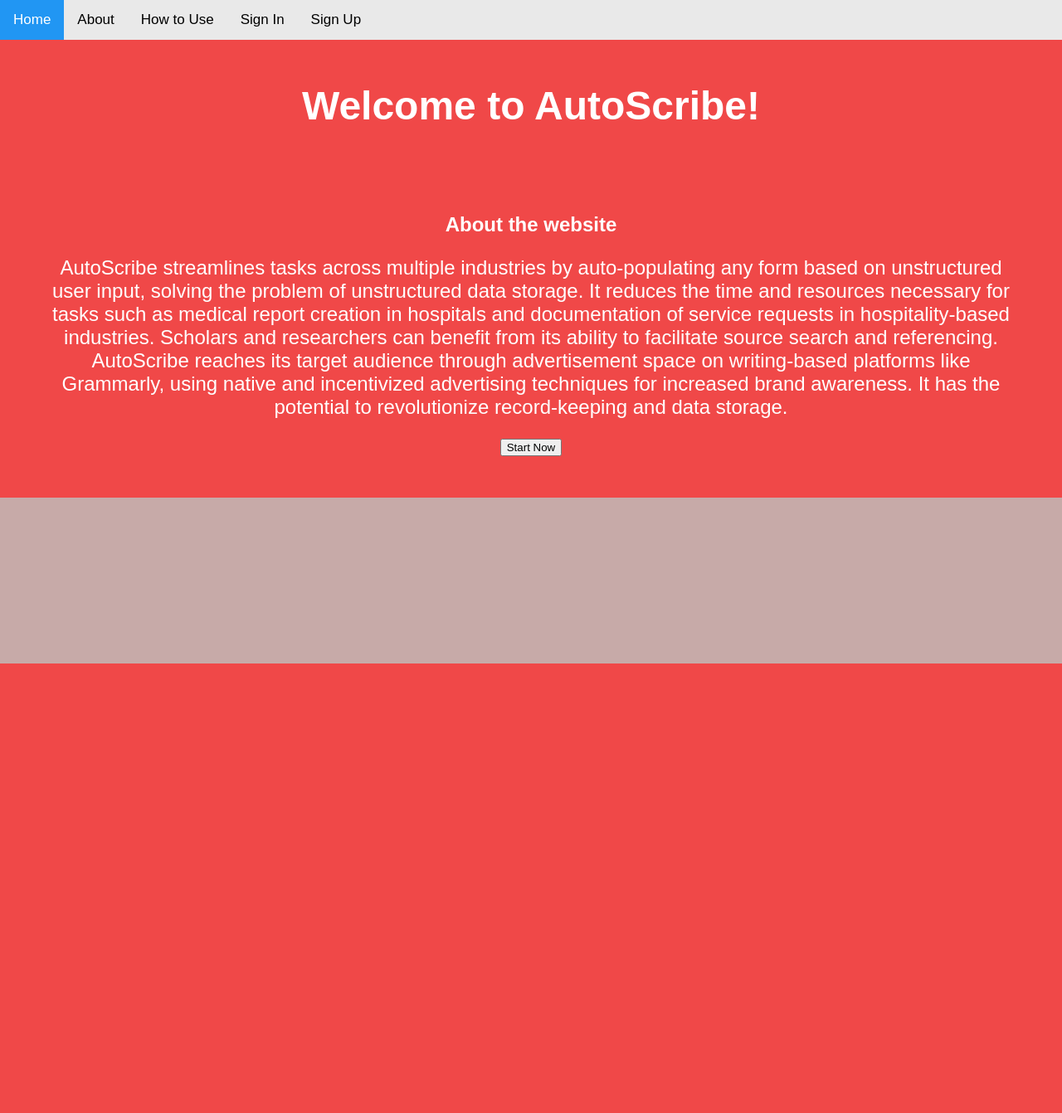
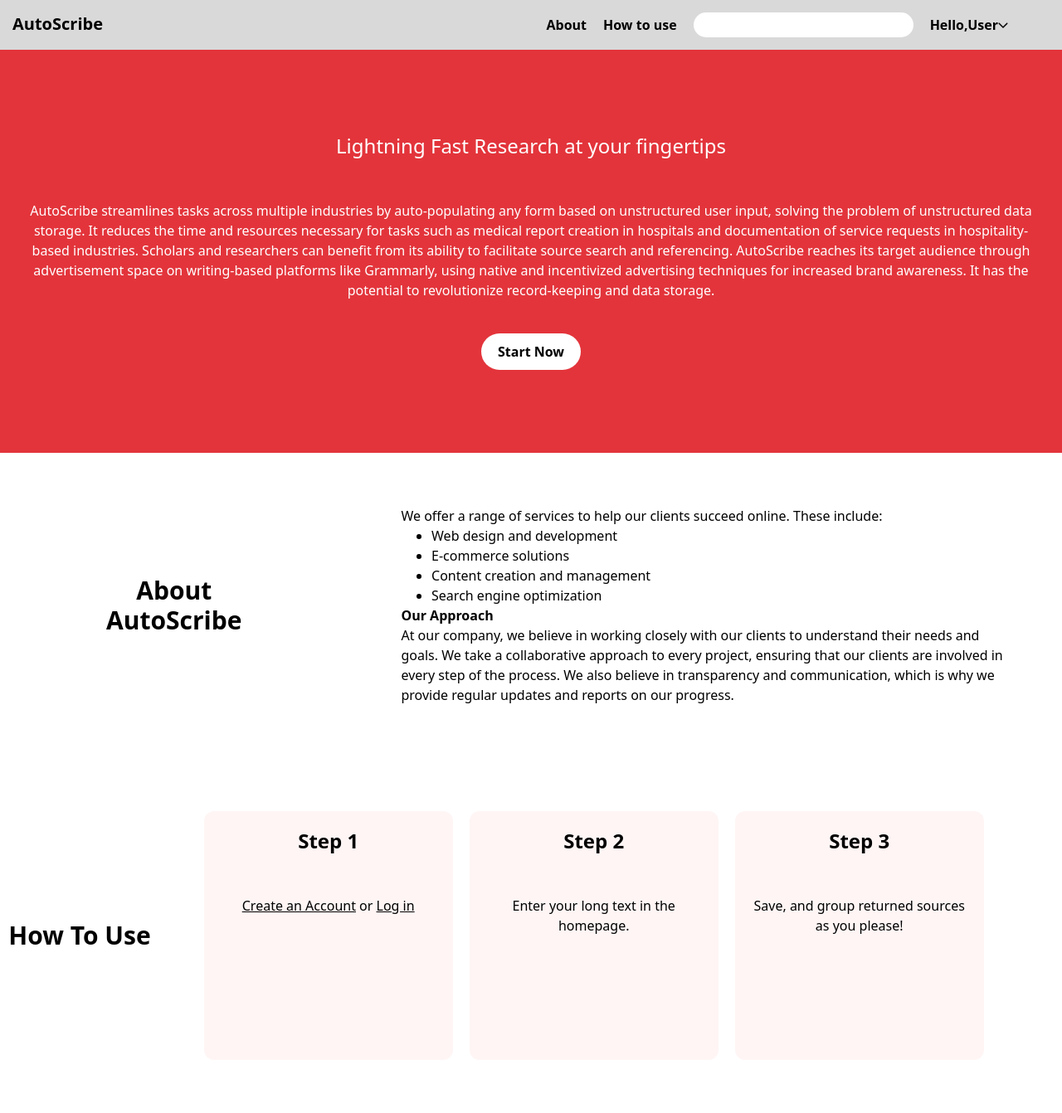
Before and after one commit to Kjramos24/AutoScribe-CIS454, a Flask app: page / in a window 1280 px wide. Shown: the whole page at 83% size. Before the commit the page ends 800 px from the top, so only its background shows below. Run offline with Flask 3, Linux system fonts and the light colour scheme; some libraries are stand-ins or nearby versions.

Commit message:
index.html merge

```diff
--- a/MyApp/website/templates/welcome.html
+++ b/MyApp/website/templates/welcome.html
@@ -1,27 +1,96 @@
 <!DOCTYPE html>
-<html>
-  <head>
-    <link rel="stylesheet" href="../static/home.css">
+<html lang="en">
+<head>
+    <meta charset="UTF-8">
+    <meta http-equiv="X-UA-Compatible" content="IE=edge">
+    <meta name="viewport" content="width=device-width, initial-scale=1.0">
+    <title>AutoScribe</title>
+    <script src="https://cdn.tailwindcss.com"></script>
+</head>
+<body>
+    <div class="nav-bar bg-[#D9D9D9] p-[15px] overflow-hidden">
+        <h1 class="font-bold text-xl float-left">AutoScribe</h1>
 
-<div class="container">
-    <div class="half red">
-        <div class="topnav">
-            <a class="active" href="/">Home</a>
-            <a href="about">About </a>
-            <a href="#">How to Use</a>
-            <a href="login">Sign In</a>
-            <a href="sign-up">Sign Up</a>
-            <!-- <a href="logout">Log Out</a> -->
+        <div class="nav-options float-right font-semibold flex items-center">
+          <a class="mr-[10px] ml-[10px]" href="#about-autoscribe">About</a>
+          <a class="mr-[10px] ml-[10px]" href="#use-steps">How to use</a>
+          <input class="mr-[10px] ml-[10px] rounded-full h-[30px] p-[10px]" type="text" name="" id="" />
+
+          <div class="user-dropdown float-right">
+              <button class="mr-[50px] ml-[10px] dropbtn flex items-center font-semibold" onclick="toggleUserContent()">
+                  Hello,User
+                  <svg width="12" height="7" viewBox="0 0 24 14" fill="none" xmlns="http://www.w3.org/2000/svg">
+                      <path d="M10.9393 13.0607C11.5251 13.6464 12.4749 13.6464 13.0607 13.0607L22.6066 3.51472C23.1924 2.92893 23.1924 1.97918 22.6066 1.3934C22.0208 0.807612 21.0711 0.807612 20.4853 1.3934L12 9.87868L3.51472 1.3934C2.92893 0.807612 1.97918 0.807612 1.3934 1.3934C0.807612 1.97918 0.807612 2.92893 1.3934 3.51472L10.9393 13.0607ZM10.5 11V12H13.5V11H10.5Z" fill="black"/>
+                      </svg>
+              </button>
+              <div id="dropdown-content" class="hidden absolute bg-[#FFF5F5] min-w-[160px] shadow-md z-[1] mt-[10px]">
+                  <a class="float-none p-[12px] block text-left text-[#E3343B]" href="">Go Premium</a>
+                  <a class = "float-none p-[12px] block text-left" href="">View Dashboard</a>
+                  <a class = "float-none p-[12px] block text-left" href="">Profile</a>
+                  <a class = "float-none p-[12px] block text-left" href="">Settings</a>
+                  <a class = "float-none p-[12px] block text-left" href="">Log Out</a>
+              </div>
+          </div>
+          <div id="loginSignupButton" class="hidden float-right">
+            <button class="mx-[10px]">Login</button>
+            <button class="mx-[10px] bg-[#E3443B] px-[15px] py-[10px] rounded-full text-white">Sign Up</button>
+          </div>
         </div>
-        <header>
-            <h1>Welcome to AutoScribe!</h1>
-          </header>
-          <section id="description">
-            <h2>About the website</h2>
-            <p> AutoScribe streamlines tasks across multiple industries by auto-populating any form based on unstructured user input, solving the problem of unstructured data storage. It reduces the time and resources necessary for tasks such as medical report creation in hospitals and documentation of service requests in hospitality-based industries. Scholars and researchers can benefit from its ability to facilitate source search and referencing. AutoScribe reaches its target audience through advertisement space on writing-based platforms like Grammarly, using native and incentivized advertising techniques for increased brand awareness. It has the potential to revolutionize record-keeping and data storage.</p>
-            <button class="start-now-btn" onclick="location.href='sign-up'">Start Now</button>
-        </section>
+    </div>
 
+    <div class="hero bg-[#E3343B] w-full py-[100px] flex flex-wrap justify-center">
+      <h2 class="text-center text-white text-2xl pb-[50px]">Lightning Fast Research at your fingertips</h2>
+      <p class="text-center px-[20px] text-white pb-[40px]">AutoScribe streamlines tasks across multiple industries by auto-populating any form based on unstructured user input, solving the problem of unstructured data storage. It reduces the time and resources necessary for tasks such as medical report creation in hospitals and documentation of service requests in hospitality-based industries. Scholars and researchers can benefit from its ability to facilitate source search and referencing. AutoScribe reaches its target audience through advertisement space on writing-based platforms like Grammarly, using native and incentivized advertising techniques for increased brand awareness. It has the potential to revolutionize record-keeping and data storage.</p>
+      <a href="/MyApp/website/templates/sign_up.html"><button onclick="" class="bg-white font-bold px-[20px] py-[10px] rounded-full block">Start Now</button></a>
     </div>
-    <div class="half gray"></div>
-</div>
+
+    <div class="about-autoscribe flex">
+      <div class="about-header flex justify-center items-center p-[10%]">
+        <a name="about-autoscribe"></a>
+        <h class="text-3xl font-bold text-center">About AutoScribe</h2>
+      </div>
+      <div class="about-content p-[5%]">
+        <p>We offer a range of services to help our clients succeed online. These include:</p>
+        <ul class="list-disc ml-[5%]">
+          <li>Web design and development</li>
+          <li>E-commerce solutions</li>
+          <li>Content creation and management</li>
+          <li>Search engine optimization</li>
+        </ul>
+        <h2 class="font-semibold">Our Approach</h2>
+        <p>At our company, we believe in working closely with our clients to understand their needs and goals. We take a collaborative approach to every project, ensuring that our clients are involved in every step of the process. We also believe in transparency and communication, which is why we provide regular updates and reports on our progress.</p>
+      </div>
+    </div>
+
+    <div class="how-to-use flex flex-wrap justify-center items-center">
+      <a name="use-steps"></a>
+      <h2 class="text-3xl font-bold text-center block">How To Use</h2>
+      <div class="step-cards flex m-[5%] justify-center items-center">
+        <div class="card bg-[#FFF5F5] w-[300px] h-[300px] rounded-xl mr-[20px] p-[20px]">
+          <h3 class="text-center font-bold text-2xl">Step 1</h3>
+          <p class="mt-[50px] text-center">
+            <a href="sign_up.html" class="underline">Create an Account</a>
+            or
+            <a href="log_in.html" class="underline">Log in</a>
+          </p>
+        </div>
+
+        <div class="card bg-[#FFF5F5] w-[300px] h-[300px] rounded-xl mr-[20px] p-[20px]">
+          <h3 class="text-center font-bold text-2xl">Step 2</h3>
+          <p class="mt-[50px] text-center">
+            Enter your long text in the homepage.
+          </p>
+        </div>
+
+        <div class="card bg-[#FFF5F5] w-[300px] h-[300px] rounded-xl mr-[20px] p-[20px]">
+          <h3 class="text-center font-bold text-2xl">Step 3</h3>
+          <p class="mt-[50px] text-center">
+            Save, and group returned sources as you please!
+          </p>
+        </div>
+      </div>
+    </div>
+
+
+</body>
+</html>
```
